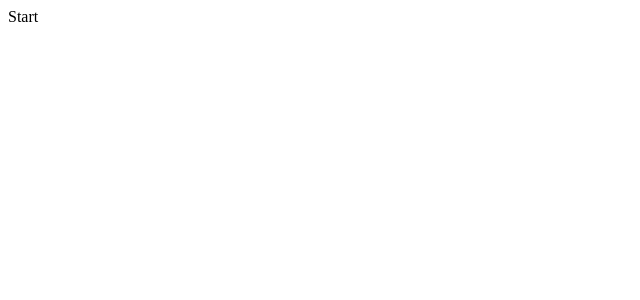
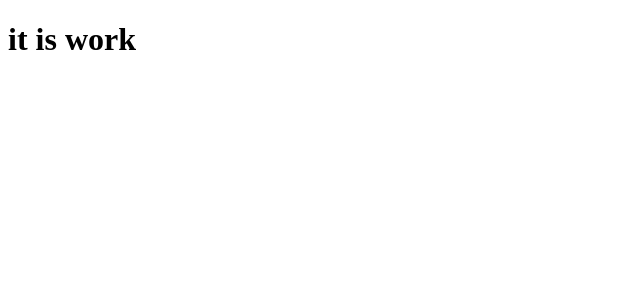
Before and after one commit to A1exsandro/blog2, a React (Create React App) app: page / in a window 1280 px wide. Shown: the top 300 px of the page, without its empty margins (0-640 px from the left). Built offline with nearby package versions, Linux system fonts and the light colour scheme.

Commit message:
add react-router-dom

```diff
--- a/package.json
+++ b/package.json
@@ -8,8 +8,10 @@
     "@testing-library/user-event": "^13.5.0",
     "react": "^18.2.0",
     "react-dom": "^18.2.0",
+    "react-router-dom": "^6.4.5",
     "react-scripts": "5.0.1",
-    "web-vitals": "^2.1.4"
+    "web-vitals": "^2.1.4",
+    "yarn": "^1.22.19"
   },
   "scripts": {
     "start": "react-scripts start",
--- a/src/App.js
+++ b/src/App.js
@@ -1,8 +1,9 @@
+import AppRoutes from './routes';
 import './App.css';
 
 function App() {
   return (
-   <div>Start</div>
+    <AppRoutes />
   );
 }
 
--- /dev/null
+++ b/src/routes/index.js
@@ -0,0 +1,15 @@
+import {
+    Route,
+    BrowserRouter,
+    Routes
+} from "react-router-dom";
+
+export default function AppRoutes(){
+  return(
+    <BrowserRouter>
+      <Routes>
+        <Route path="/" element={<h1>it is work</h1>} />
+      </Routes>
+    </BrowserRouter>
+  )
+}
```
Also changed, not shown: 1 other file (tests, documents, lock files or other folders).
